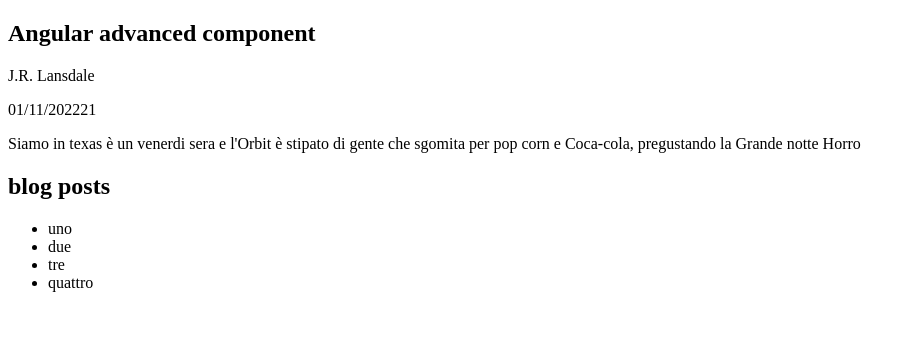
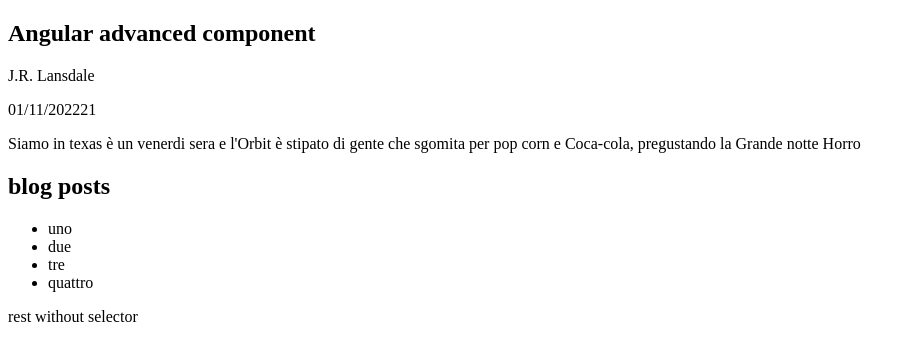
Before and after one commit to michelemalagnini/advancedComponentAngular, an Angular app in the folder advancedComponent/: page / in a window 1280 px wide. Shown: the top 360 px of the page, without its empty margins (0-916 px from the left). Built offline with nearby package versions, Linux system fonts and the light colour scheme.

Commit message:
WIP: added a ng-content without selector

```diff
--- a/advancedComponent/src/app/app.component.ts
+++ b/advancedComponent/src/app/app.component.ts
@@ -22,6 +22,7 @@ import { BlogPostComponent } from './blog-post/blog-post.component';
         <li>quattro</li>
       </ul>
     </div>
+    <div>rest without selector</div>
   </app-blog-post>`,
   styleUrls: [],
 })
--- a/advancedComponent/src/app/blog-post/blog-post.component.ts
+++ b/advancedComponent/src/app/blog-post/blog-post.component.ts
@@ -9,6 +9,7 @@ import { Component, Input } from '@angular/core';
     <p class="date">{{ date }}</p>
     <ng-content select=".blog-post-content"></ng-content>
     <ng-content select=".blog-post-sidebar"></ng-content>
+    <ng-content></ng-content>
   </div>`,
   styleUrls: [],
 })
```
